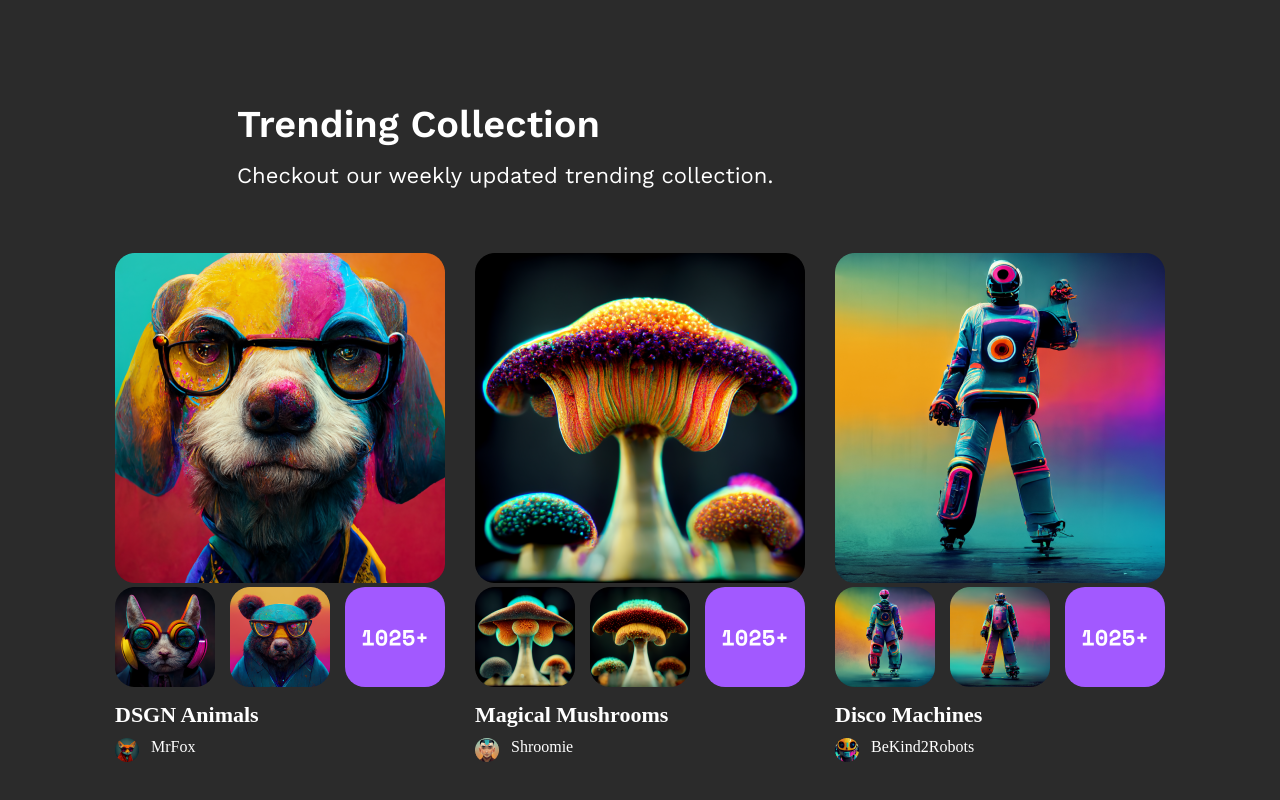
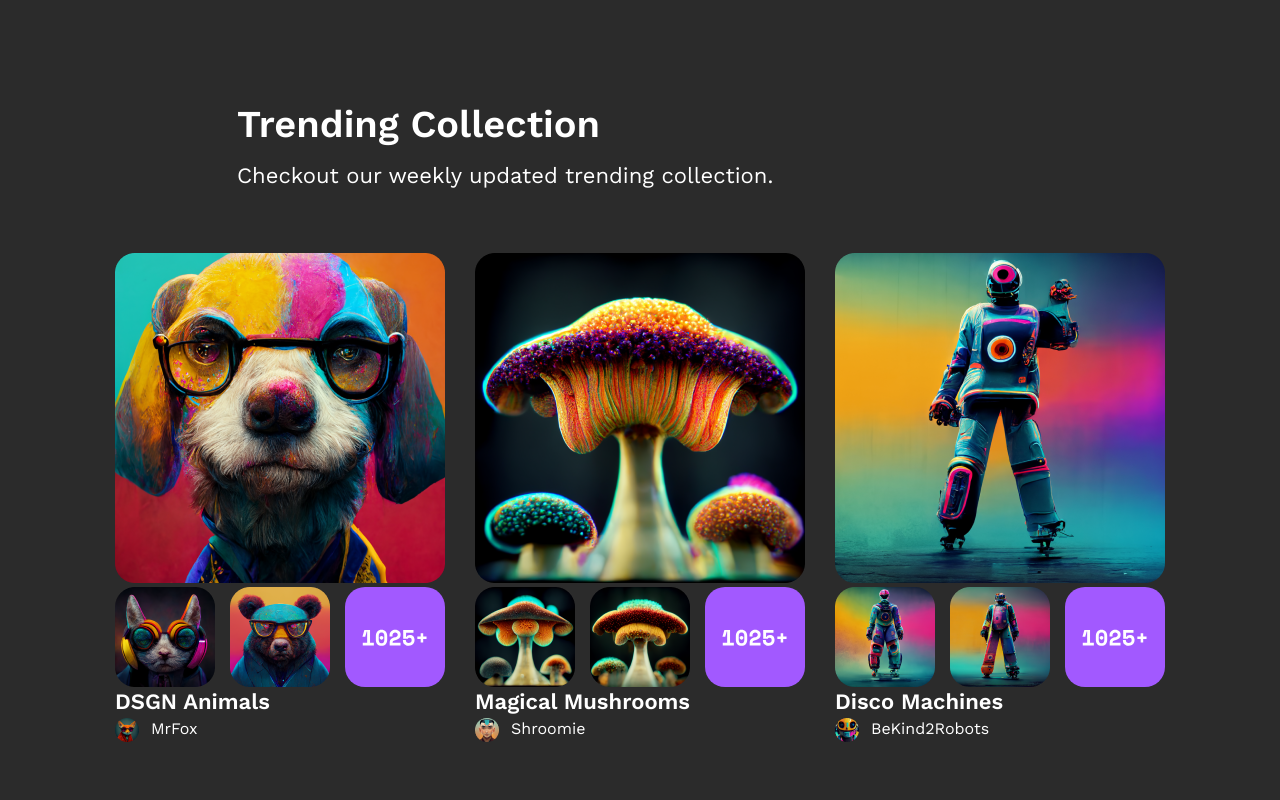
Before and after one commit to MrAnvarPDP/NFT__Marketplace, a plain HTML site: page index.html in a window 1280 px wide. Shown: the part 792-1592 px from the top of the page. Drawn offline with nearby package versions, Linux system fonts and the light colour scheme.

Commit message:
section-4

```diff
--- a/sass/blocks/_trending.scss
+++ b/sass/blocks/_trending.scss
@@ -51,11 +51,14 @@ color: #fff;
     gap: 15px;
 }
 .trending__p {
-    margin-top: 15px;
-    margin-bottom: 10px;
-    width: 330px;
-    font-weight: 600;
-    font-size: 22px;
+//styleName: H5 - Work Sans;
+font-family: Work Sans;
+font-size: 22px;
+font-weight: 600;
+line-height: 30.8px;
+text-align: left;
+text-underline-position: from-font;
+text-decoration-skip-ink: none;
     color: #fff;
 }
 .trending__profile {
@@ -65,9 +68,15 @@ color: #fff;
 .trending__pfp {
 }
 .trending__nickname {
-    width: 294px;
-    font-weight: 400;
-    font-size: 16px;
+  //styleName: Base(Body) - Work Sans;
+font-family: Work Sans;
+font-size: 16px;
+font-weight: 400;
+line-height: 22.4px;
+text-align: left;
+text-underline-position: from-font;
+text-decoration-skip-ink: none;
+
     color: #fff;
 }
 
```
Also changed, not shown: css/style.css, 1 other file.
